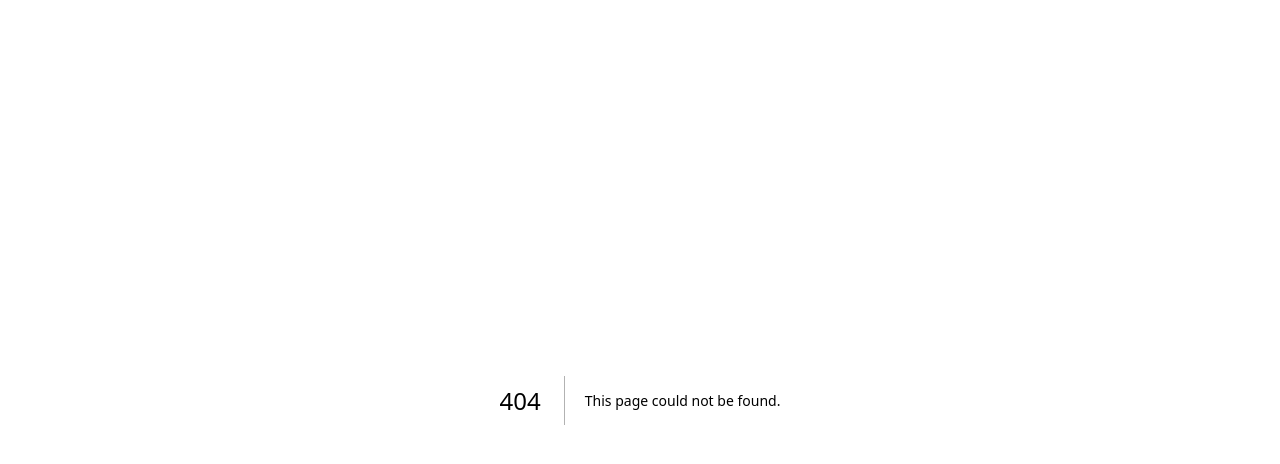
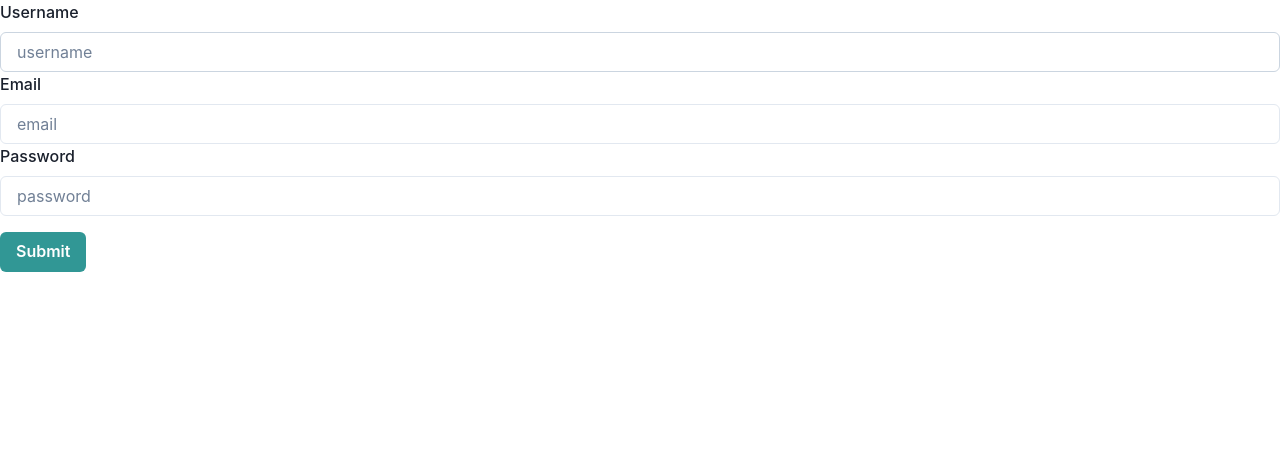
Before and after one commit to MatthewAnder/brainstorming, a Next.js app: page /signup in a window 1280 px wide. Before the commit this address had no page. Shown: the top 464 px of the page. Built offline with nearby package versions, Linux system fonts and the light colour scheme.

Commit message:
feat: set simple sign up funtionality

```diff
--- a/next.config.mjs
+++ b/next.config.mjs
@@ -1,4 +1,8 @@
 /** @type {import('next').NextConfig} */
-const nextConfig = {};
+const nextConfig = {
+  experimental: {
+    serverComponentsExternalPackages: ["@node-rs/argon2"],
+  },
+};
 
 export default nextConfig;
--- a/package.json
+++ b/package.json
@@ -20,6 +20,7 @@
     "next": "14.2.5",
     "react": "^18",
     "react-dom": "^18",
+    "react-hook-form": "^7.52.1",
     "zod": "^3.23.8"
   },
   "devDependencies": {
--- /dev/null
+++ b/src/app/(auth)/signup/page.tsx
@@ -0,0 +1,87 @@
+"use client";
+
+import { useForm } from "react-hook-form";
+import {
+  FormErrorMessage,
+  FormLabel,
+  FormControl,
+  Input,
+  Button,
+} from "@chakra-ui/react";
+import z from "zod";
+import axios from "axios";
+
+const schema = z.object({
+  username: z.string(),
+  email: z.string(),
+  password: z.string(),
+});
+
+type FormData = z.infer<typeof schema>;
+
+export default function HookForm() {
+  const {
+    handleSubmit,
+    register,
+    formState: { errors, isSubmitting },
+  } = useForm<FormData>();
+
+  async function onSubmit({ username, email, password }: FormData) {
+    await axios.post(`http://localhost:3000/api/auth/signup`, {
+      username,
+      email,
+      password,
+    });
+  }
+
+  return (
+    <form onSubmit={handleSubmit(onSubmit)}>
+      <FormControl isInvalid={Boolean(errors.username)}>
+        {/* Username */}
+        <FormLabel htmlFor="username">Username</FormLabel>
+        <Input
+          id="username"
+          placeholder="username"
+          {...register("username", {
+            required: "This is required",
+            minLength: { value: 4, message: "Minimum length should be 4" },
+          })}
+        />
+        <FormErrorMessage>
+          {errors.username && errors.username.message?.toString()}
+        </FormErrorMessage>
+        {/* Email */}
+        <FormLabel htmlFor="email">Email</FormLabel>
+        <Input
+          id="email"
+          placeholder="email"
+          type="email"
+          {...register("email", {
+            required: "This is required",
+            minLength: { value: 4, message: "Minimum length should be 4" },
+          })}
+        />
+        <FormErrorMessage>
+          {errors.username && errors.username.message?.toString()}
+        </FormErrorMessage>
+        {/* Password */}
+        <FormLabel htmlFor="password">Password</FormLabel>
+        <Input
+          id="password"
+          placeholder="password"
+          type="password"
+          {...register("password", {
+            required: "This is required",
+            minLength: { value: 4, message: "Minimum length should be 4" },
+          })}
+        />
+        <FormErrorMessage>
+          {errors.username && errors.username.message?.toString()}
+        </FormErrorMessage>
+      </FormControl>
+      <Button mt={4} colorScheme="teal" isLoading={isSubmitting} type="submit">
+        Submit
+      </Button>
+    </form>
+  );
+}
--- a/src/lib/auth.ts
+++ b/src/lib/auth.ts
@@ -4,11 +4,9 @@ import { cookies } from "next/headers";
 import { cache } from "react";
 
 import type { Session, User } from "lucia";
-import { PrismaClient } from "@prisma/client";
+import prisma from "./prisma";
 
-const client = new PrismaClient();
-
-const adapter = new PrismaAdapter(client.session, client.user);
+const adapter = new PrismaAdapter(prisma.session, prisma.user);
 
 export const lucia = new Lucia(adapter, {
   sessionCookie: {
```
Also changed, not shown: src/app/api/auth/signup/route.ts (added, +50 -0 lines), src/lib/prisma.ts (added, +15 -0 lines), 2 other files (tests, documents, lock files or other folders).
